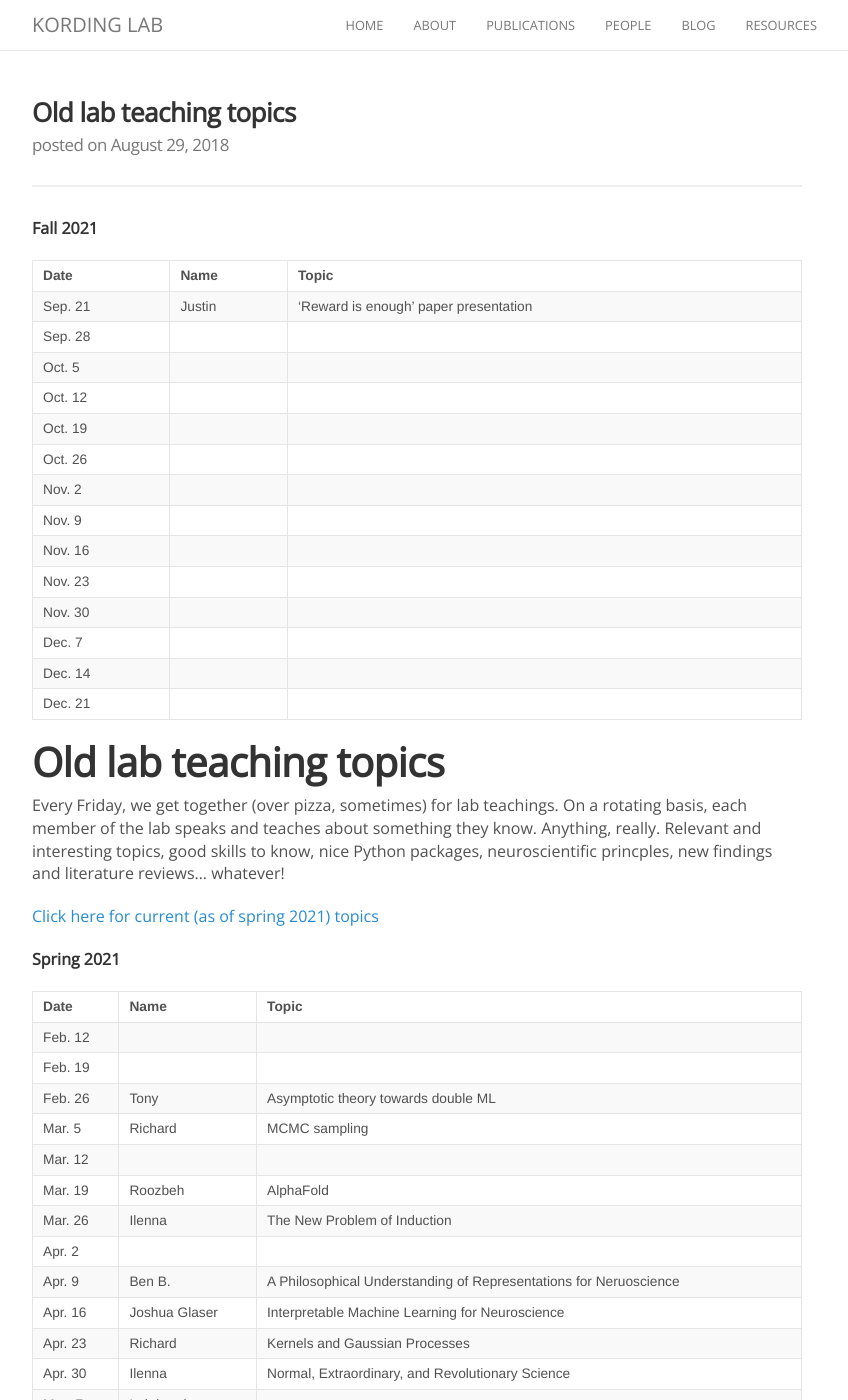
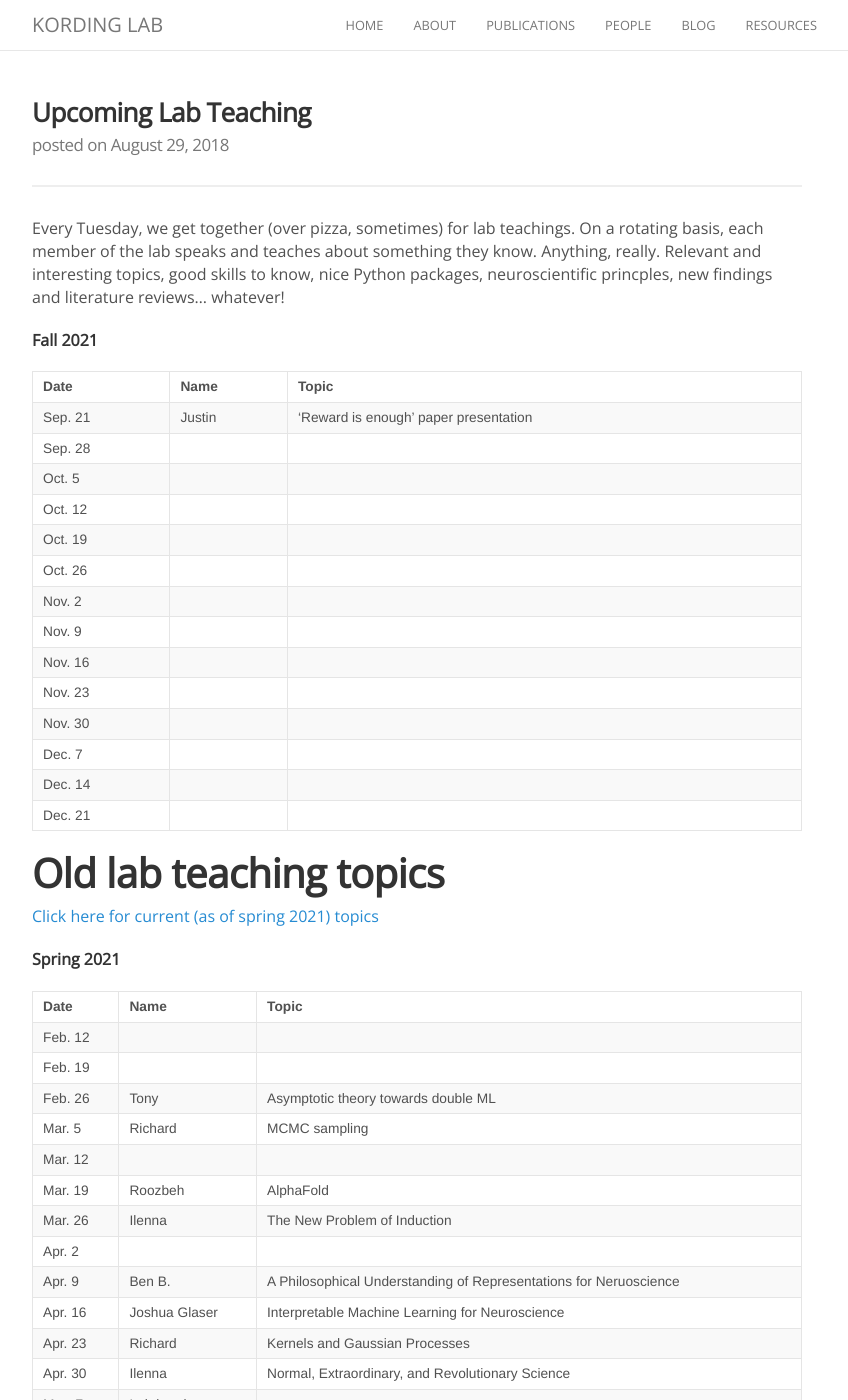
Before and after one commit to KordingLab/KordingLab.github.io, a Jekyll site: the page built from _posts/2018-08-29-upcoming-lab-teaching.md, in a window 1280 px wide and 1400 px high. Shown: the whole window, without its empty margins (223-1071 px from the left). Built offline with Jekyll 4.4.1, drawn with Linux system fonts in a browser that asks for light colours; nearby versions of some CDN libraries; comment, search, counter and statistics services are not loaded; some of the changed lines change nothing that is shown.

Commit message:
Update 2018-08-29-upcoming-lab-teaching.md

```diff
--- a/_posts/2018-08-29-upcoming-lab-teaching.md
+++ b/_posts/2018-08-29-upcoming-lab-teaching.md
@@ -1,8 +1,7 @@
----
-title: Old lab teaching topics
-categories: students
-header-img: images/post/dino2.jpg
----
+Every Tuesday, we get together (over pizza, sometimes) for lab teachings.
+On a rotating basis, each member of the lab speaks and teaches about something they know.
+Anything, really. Relevant and interesting topics, good skills to know, nice Python packages,
+neuroscientific princples, new findings and literature reviews... whatever!
 
 **Fall 2021**
 
@@ -24,11 +23,6 @@ header-img: images/post/dino2.jpg
 | Dec. 21 |   |  |
 
 # Old lab teaching topics
-
-Every Friday, we get together (over pizza, sometimes) for lab teachings.
-On a rotating basis, each member of the lab speaks and teaches about something they know.
-Anything, really. Relevant and interesting topics, good skills to know, nice Python packages,
-neuroscientific princples, new findings and literature reviews... whatever!
 
 [Click here for current (as of spring 2021) topics](http://kordinglab.github.io/2021/01/01/upcoming-lab-teaching.html)
 
```
